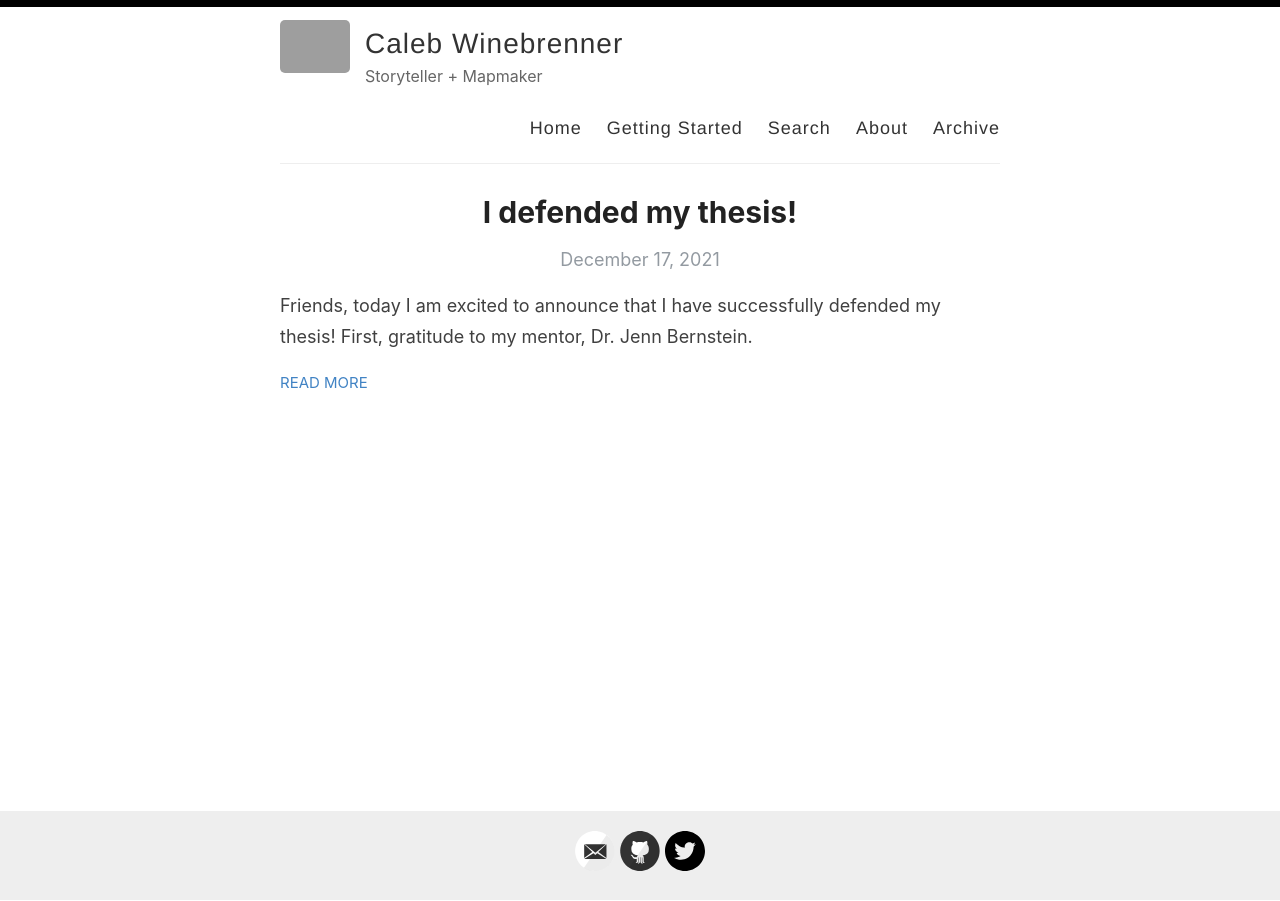
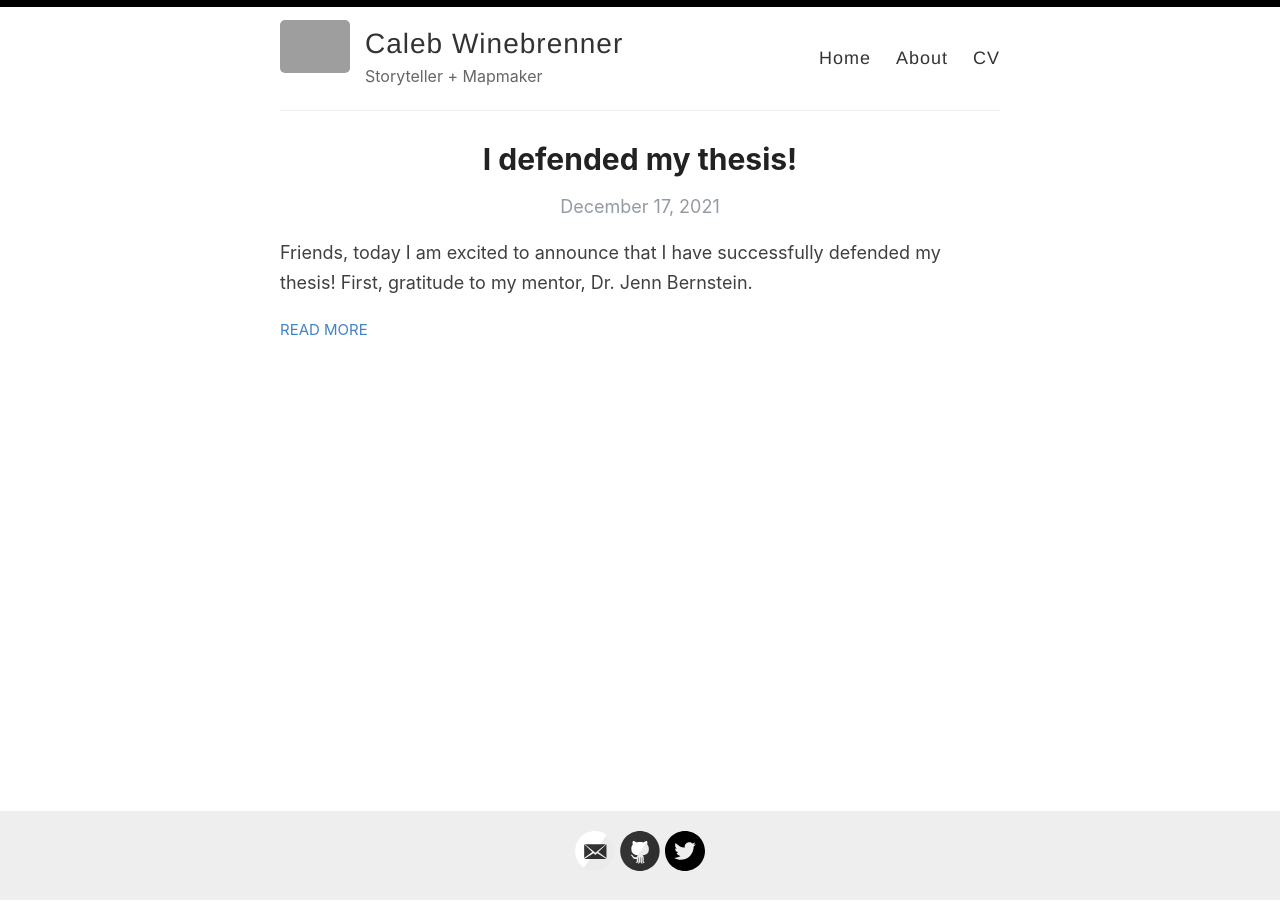
Before and after one commit to mappist/mappist.github.io, a Jekyll site: the page built from index.html, in a window 1280 px wide. Built offline with Jekyll 4.4.1, drawn with Linux system fonts in a browser that asks for light colours; the list of posts is cut into pages by our own code; grey boxes are pictures that could not be loaded.

Commit message:
Update default.html

```diff
--- a/_layouts/default.html
+++ b/_layouts/default.html
@@ -29,10 +29,12 @@
 
             <nav>
               <a href="{{ site.baseurl }}/">Home</a>
-              <a href="{{ site.baseurl }}/getting-started">Getting Started</a>
+              <a href="{{ site.baseurl }}/about">About</a>
+              <a href="{{ site.baseurl }}/cv">CV</a>
+              <!--
               <a href="{{ site.baseurl }}/search">Search</a>
-              <a href="{{ site.baseurl }}/about">About</a>
               <a href="{{ site.baseurl }}/archive">Archive</a>
+              -->
             </nav>
           </header>
         </div>
```
